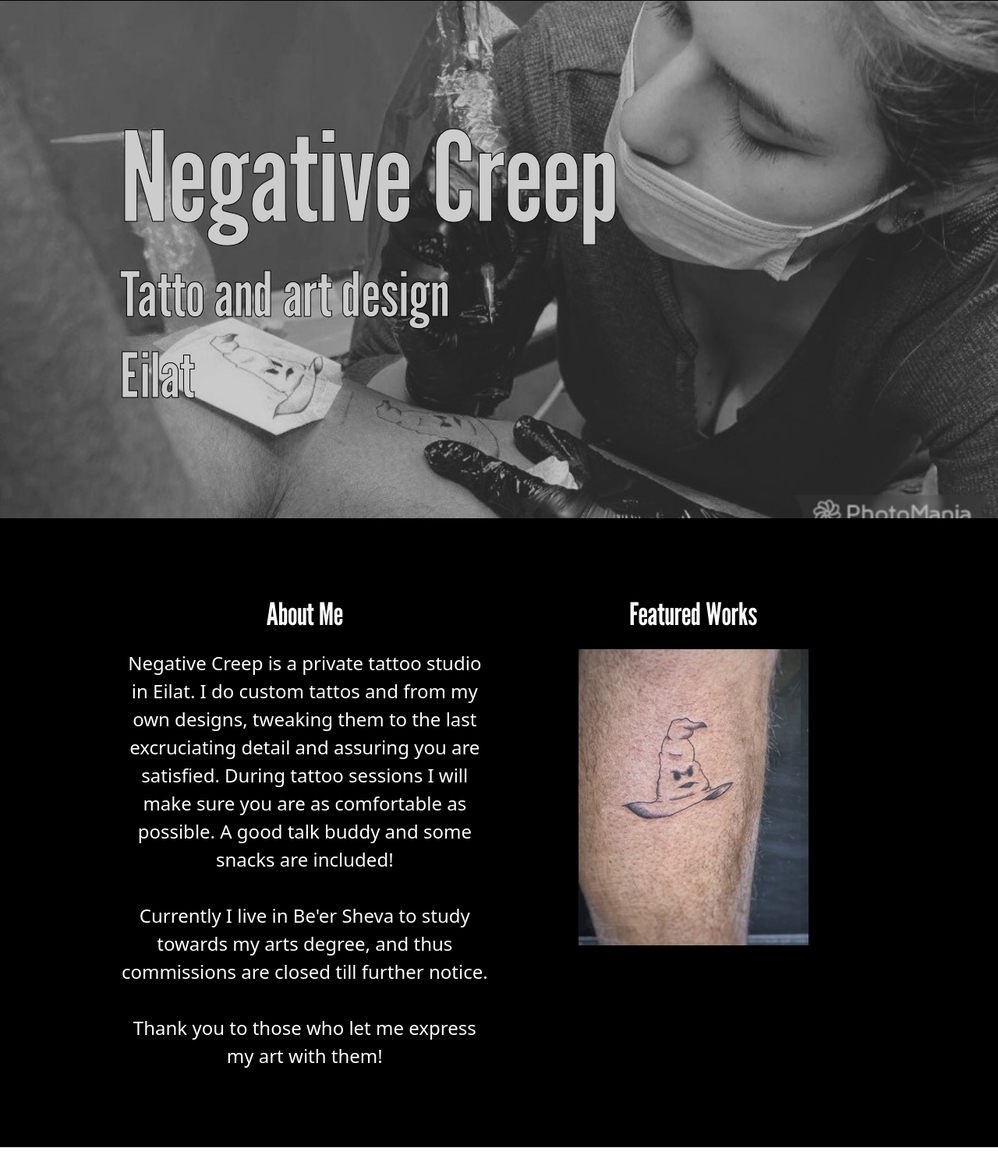
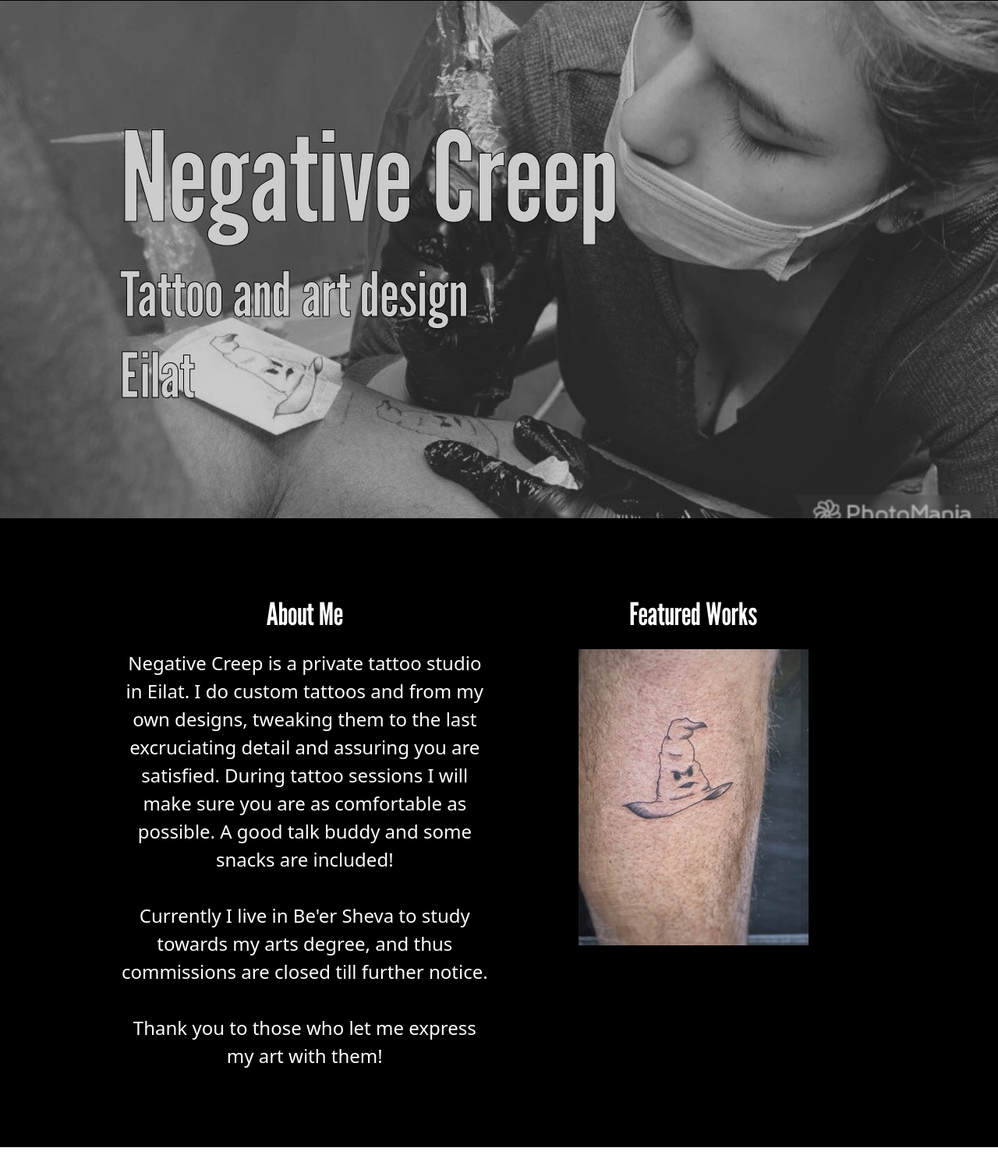
Before and after one commit to Avivush2001/Negative-Creep, a plain HTML site: page index.html in a window 1280 px wide. Shown: the part 89-1580 px from the top of the page at 78% size. Drawn offline with nearby package versions, Linux system fonts and the light colour scheme; a web font is replaced by a local one.

Commit message:
Update index.html

```diff
--- a/index.html
+++ b/index.html
@@ -40,7 +40,7 @@
             <div id="title-img">
                 <div id="title-text" class="container-fluid">
                     <h1 class="brand-font">Negative Creep</h1>
-                    <h2 class="header-font">Tatto and art design</h2>
+                    <h2 class="header-font">Tattoo and art design</h2>
                     <h2 class="header-font">Eilat</h2>
                 </div>
             </div>
@@ -53,7 +53,7 @@
                         <h1>About Me</h1>
                         <p>
                             Negative Creep is a private tattoo studio in Eilat.
-                            I do custom tattos and from my own designs, tweaking them to the last
+                            I do custom tattoos and from my own designs, tweaking them to the last
                             excruciating detail and assuring you are satisfied.
                             During tattoo sessions I will make sure you are as comfortable as possible.
                             A good talk buddy and some snacks are included! <br>
```
